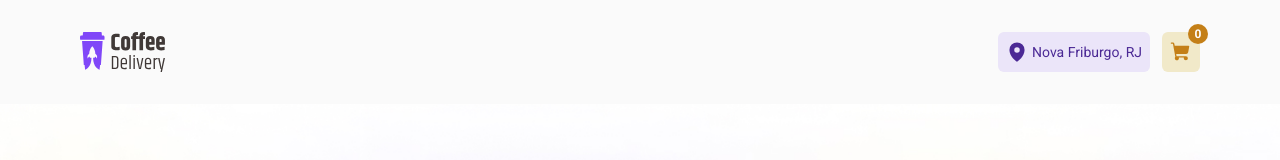
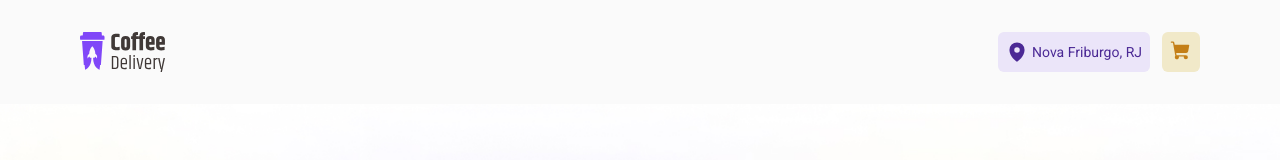
Before and after one commit to HenriqueMarcelo/coffee-delivery, a React (Vite) app: page / in a window 1280 px wide. Shown: the top 160 px of the page. Built offline with nearby package versions, Linux system fonts and the light colour scheme.

Commit message:
Links at Home

```diff
--- a/src/components/CartButton/index.tsx
+++ b/src/components/CartButton/index.tsx
@@ -5,15 +5,14 @@ import { Button } from './styles'
 
 export function CartButton() {
   const { items } = useContext(ItemsContext)
+  const total = items.reduce(
+    (total, itemSelected) => (total += itemSelected.quantity),
+    0,
+  )
   return (
-    <Button>
+    <Button to="/checkout" disabled={!total}>
       <ShoppingCart size={22} weight="fill" />
-      <span className="quantity">
-        {items.reduce(
-          (total, itemSelected) => (total += itemSelected.quantity),
-          0,
-        )}
-      </span>
+      {!!total && <span className="quantity">{total}</span>}
     </Button>
   )
 }
--- a/src/components/CartButton/styles.ts
+++ b/src/components/CartButton/styles.ts
@@ -1,6 +1,11 @@
-import styled from 'styled-components'
+import { NavLink, NavLinkProps } from 'react-router-dom'
+import styled, { css } from 'styled-components'
 
-export const Button = styled.button`
+interface ButtonProps extends NavLinkProps {
+  disabled?: boolean
+}
+
+export const Button = styled(NavLink)<ButtonProps>`
   border: none;
   background-color: ${({ theme }) => theme['yellow-300']};
   color: ${({ theme }) => theme['yellow-700']};
@@ -12,6 +17,15 @@ export const Button = styled.button`
 
   transition: all 0.1s;
   cursor: pointer;
+
+  ${({ disabled }) => {
+    if (disabled) {
+      return css`
+        pointer-events: none;
+        filter: brightness(1) !important;
+      `
+    }
+  }}
 
   &:hover {
     filter: brightness(1.03);
--- a/src/components/CoffeeCard/index.tsx
+++ b/src/components/CoffeeCard/index.tsx
@@ -2,6 +2,7 @@ import { ShoppingCart } from 'phosphor-react'
 import { useContext, useState } from 'react'
 import { coffees } from '../../coffees'
 import { ItemsContext } from '../../contexts/ItemsContext'
+import { useNavigate } from 'react-router-dom'
 import { NumberInput } from '../NumberInput'
 import {
   Button,
@@ -19,12 +20,26 @@ interface CoffeeProps {
 }
 
 export function CoffeeCard({ coffee }: CoffeeProps) {
-  const { updateQuantity } = useContext(ItemsContext)
+  const { items, updateQuantity, addItem } = useContext(ItemsContext)
+  // const [quantity, setQuantity] = useState(0)
+
+  const navigate = useNavigate()
 
   function handleChangeQuantity(newQuantity: number) {
     updateQuantity(coffee.id, newQuantity)
+    // setQuantity(newQuantity)
   }
 
+  function handleBuyButton() {
+    if (!quantity) {
+      addItem(coffee.id)
+    }
+    navigate(`/checkout`)
+  }
+
+  const quantity = items.find((item) => item.id === coffee.id)?.quantity || 0
+
+  console.log(quantity)
   return (
     <CoffeeContainer>
       <img src={`/coffees/${coffee.image}`} />
@@ -40,8 +55,8 @@ export function CoffeeCard({ coffee }: CoffeeProps) {
           RS <span>9,90</span>
         </Price>
         <div className="d-flex">
-          <NumberInput value={0} onChange={handleChangeQuantity} />
-          <Button>
+          <NumberInput value={quantity} onChange={handleChangeQuantity} />
+          <Button onClick={handleBuyButton}>
             <ShoppingCart size={22} weight="fill" />
           </Button>
         </div>
--- a/src/components/Header/index.tsx
+++ b/src/components/Header/index.tsx
@@ -2,11 +2,14 @@ import { CartButton } from '../CartButton'
 import { LocaleButton } from '../LocaleButton'
 import { Container } from './styles'
 import logo from '../../assets/logo.svg'
+import { Link } from 'react-router-dom'
 
 export function Header() {
   return (
     <Container>
-      <img src={logo} />
+      <Link to="/">
+        <img src={logo} />
+      </Link>
       <div className="buttons-container">
         <LocaleButton />
         <CartButton />
--- a/src/components/Header/styles.ts
+++ b/src/components/Header/styles.ts
@@ -11,4 +11,8 @@ export const Container = styled.header`
     display: flex;
     gap: 0.75rem;
   }
+
+  img {
+    display: block;
+  }
 `
--- a/src/components/NumberInput/index.tsx
+++ b/src/components/NumberInput/index.tsx
@@ -1,5 +1,5 @@
 import { Minus, Plus } from 'phosphor-react'
-import { ChangeEvent, InputHTMLAttributes, useEffect, useState } from 'react'
+import { ChangeEvent, InputHTMLAttributes } from 'react'
 import { InputContainer } from './styles'
 
 interface NumberInputProps
@@ -8,26 +8,23 @@ interface NumberInputProps
 }
 
 export function NumberInput({ onChange, value, ...rest }: NumberInputProps) {
-  const [customValue, setCustomValue] = useState(Number(value))
-
   function handleSetCustomValue(e: ChangeEvent<HTMLInputElement>) {
-    setCustomValue(Number(e.target.value))
+    if (onChange) {
+      onChange(Number(e.target.value))
+    }
   }
 
   function handleDecreaseValue() {
-    setCustomValue((state) => --state)
+    if (onChange) {
+      onChange(Number(value) - 1)
+    }
   }
 
   function handleIncreaseValue() {
-    setCustomValue((state) => ++state)
+    if (onChange) {
+      onChange(Number(value) + 1)
+    }
   }
-
-  useEffect(() => {
-    if (onChange) {
-      onChange(customValue)
-    }
-    // eslint-disable-next-line react-hooks/exhaustive-deps
-  }, [customValue])
 
   return (
     <InputContainer>
@@ -36,7 +33,7 @@ export function NumberInput({ onChange, value, ...rest }: NumberInputProps) {
       </button>
       <input
         type="number"
-        value={customValue}
+        value={value}
         onChange={handleSetCustomValue}
         {...rest}
       />
--- a/src/contexts/ItemsContext.tsx
+++ b/src/contexts/ItemsContext.tsx
@@ -24,6 +24,8 @@ export function ItemsContextProvider({ children }: ItemsContextProviderProps) {
 
   function addItem(itemId: string) {
     setItems((state) => {
+      const test = state.find((item) => item.id === itemId)
+      if (test) {
         return state.map((item) => {
           if (item.id === itemId) {
             item.quantity++
@@ -32,6 +34,8 @@ export function ItemsContextProvider({ children }: ItemsContextProviderProps) {
             return item
           }
         })
+      }
+      return [...state, { id: itemId, quantity: 1 }]
     })
   }
 
```
Lines whose indentation alone changed are shown as unchanged.
